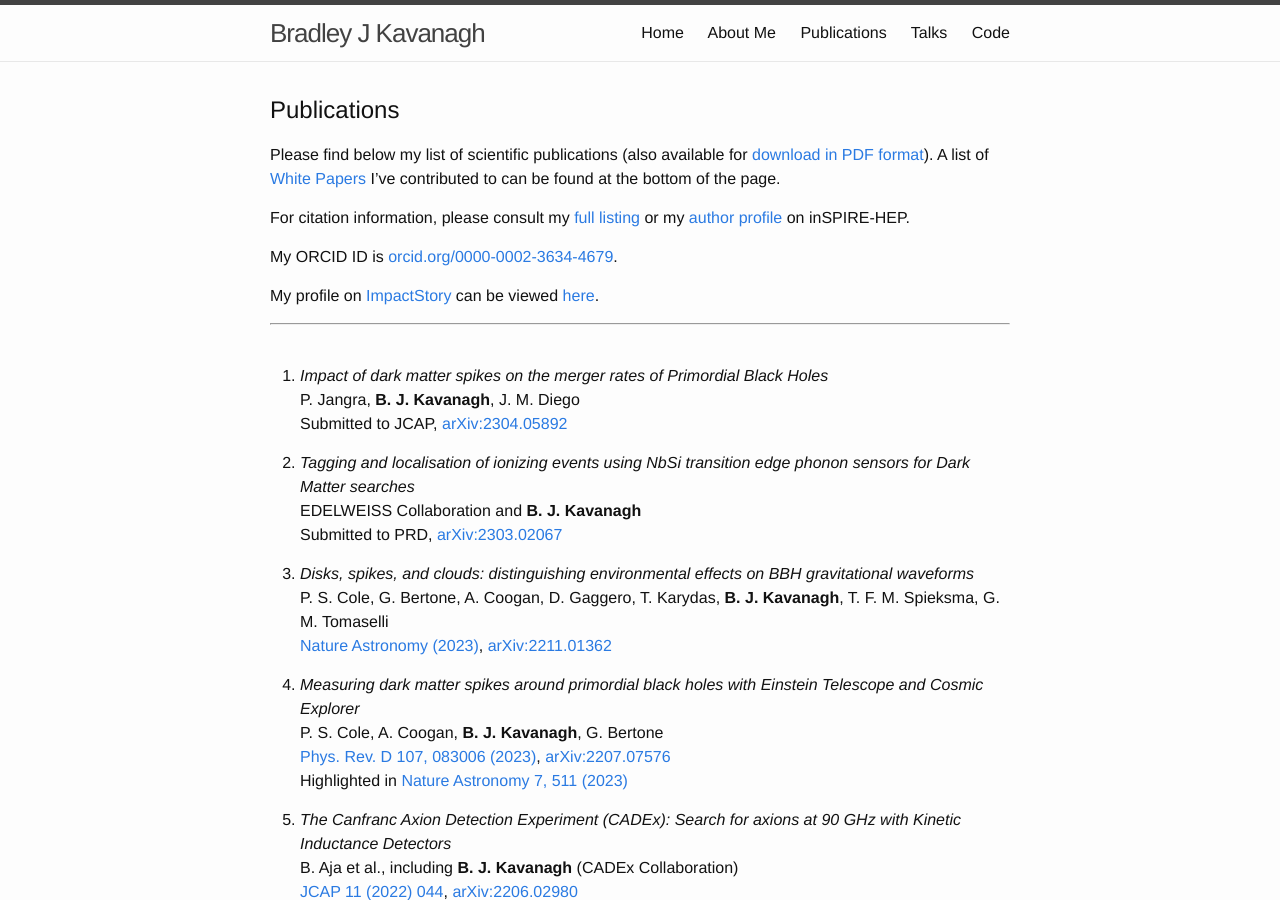
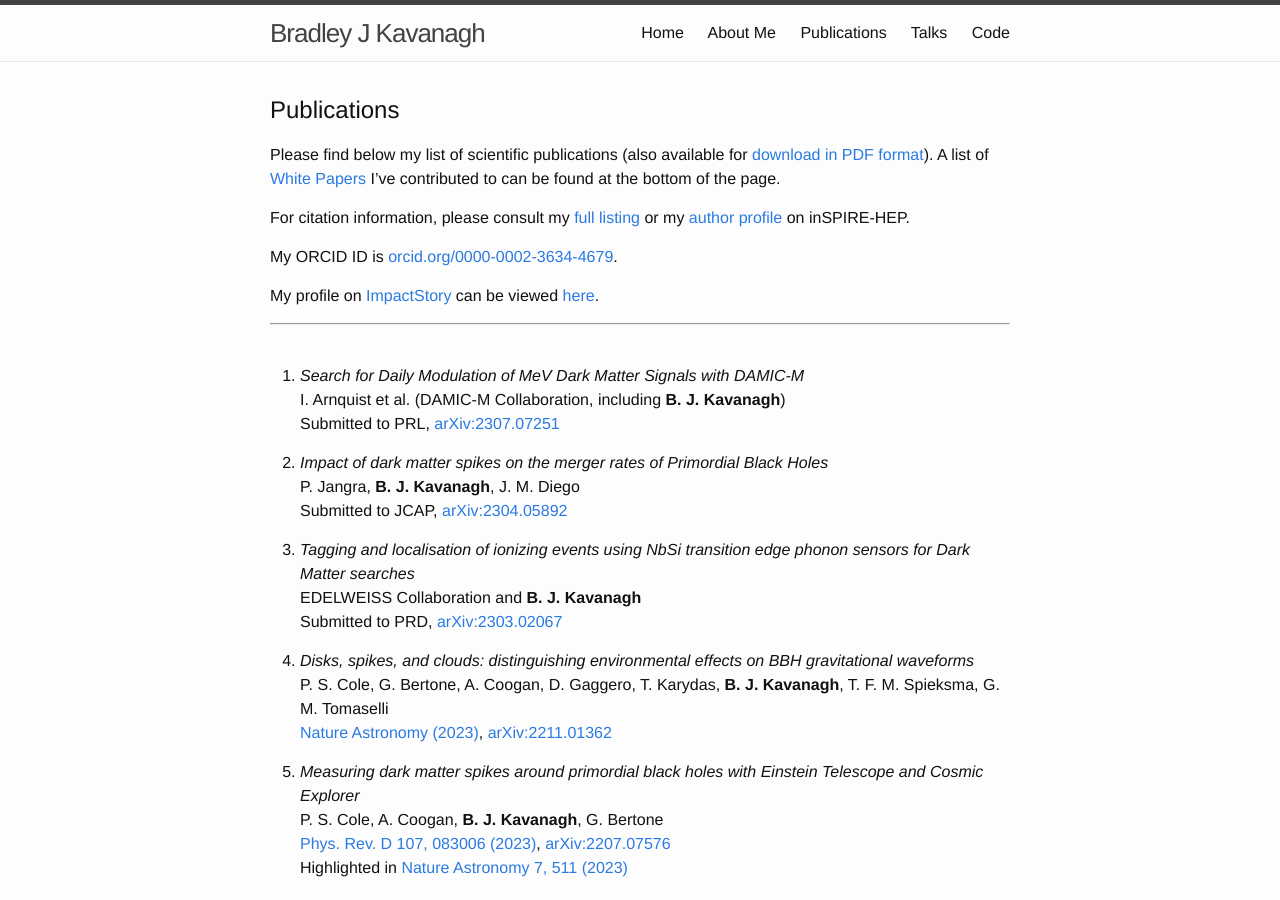
Before and after one commit to bradkav/bradkav.github.io, a Jekyll site: the page built from publications.md, in a window 1280 px wide and 900 px high. Built offline with Jekyll 4.4.1, drawn with Linux system fonts in a browser that asks for light colours.

Commit message:
Added new DAMIC-M publication

```diff
--- a/publications.md
+++ b/publications.md
@@ -20,7 +20,11 @@ My profile on [ImpactStory](https://impactstory.org/) can be viewed [here](https
 ***
 <br>
 
-1. *Impact of dark matter spikes on the merger rates of Primordial Black Holes*
+1. *Search for Daily Modulation of MeV Dark Matter Signals with DAMIC-M*
+I. Arnquist et al. (DAMIC-M Collaboration, including **B. J. Kavanagh**)
+Submitted to PRL, [arXiv:2307.07251](https://arxiv.org/abs/2307.07251)
+
+2. *Impact of dark matter spikes on the merger rates of Primordial Black Holes*
 P. Jangra, **B. J. Kavanagh**, J. M. Diego
 Submitted to JCAP, [arXiv:2304.05892](https://arxiv.org/abs/2304.05892)
 
```
Also changed, not shown: 2 other files.
